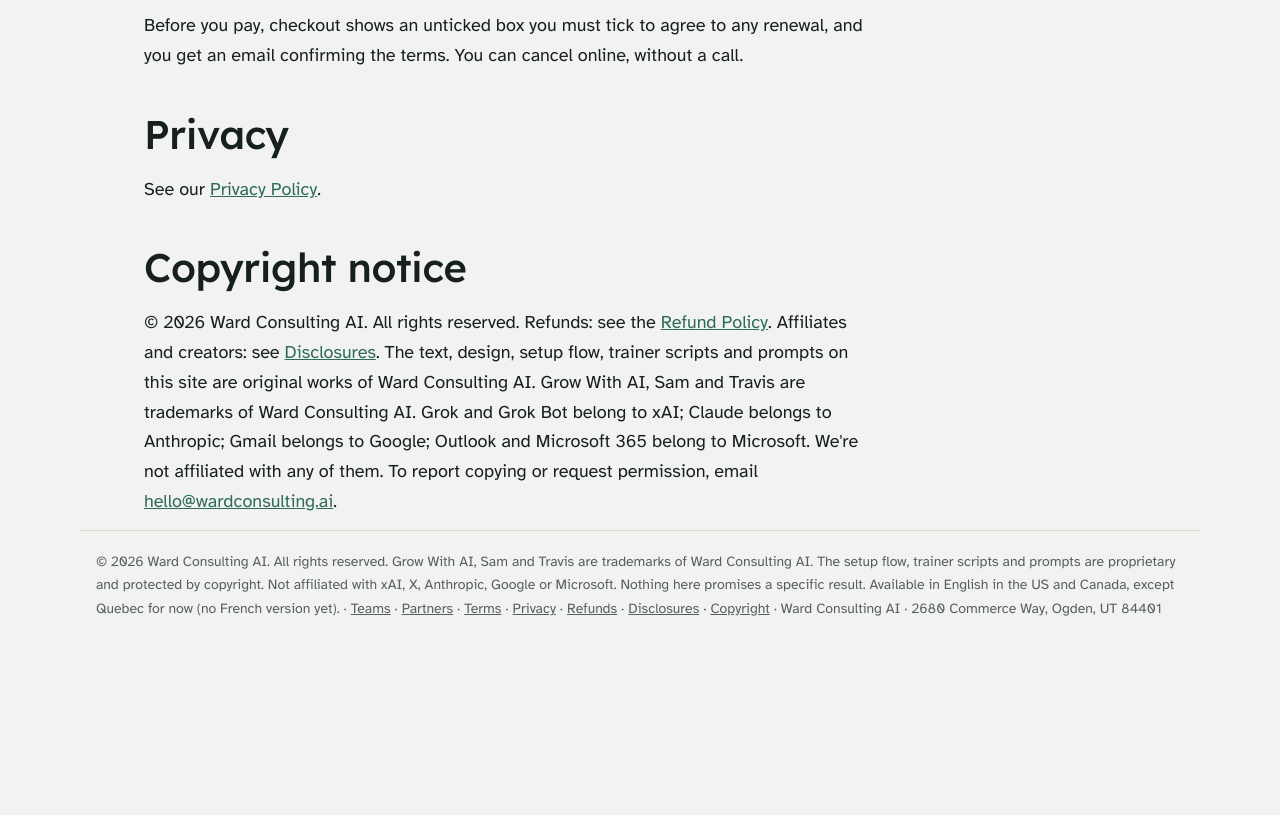
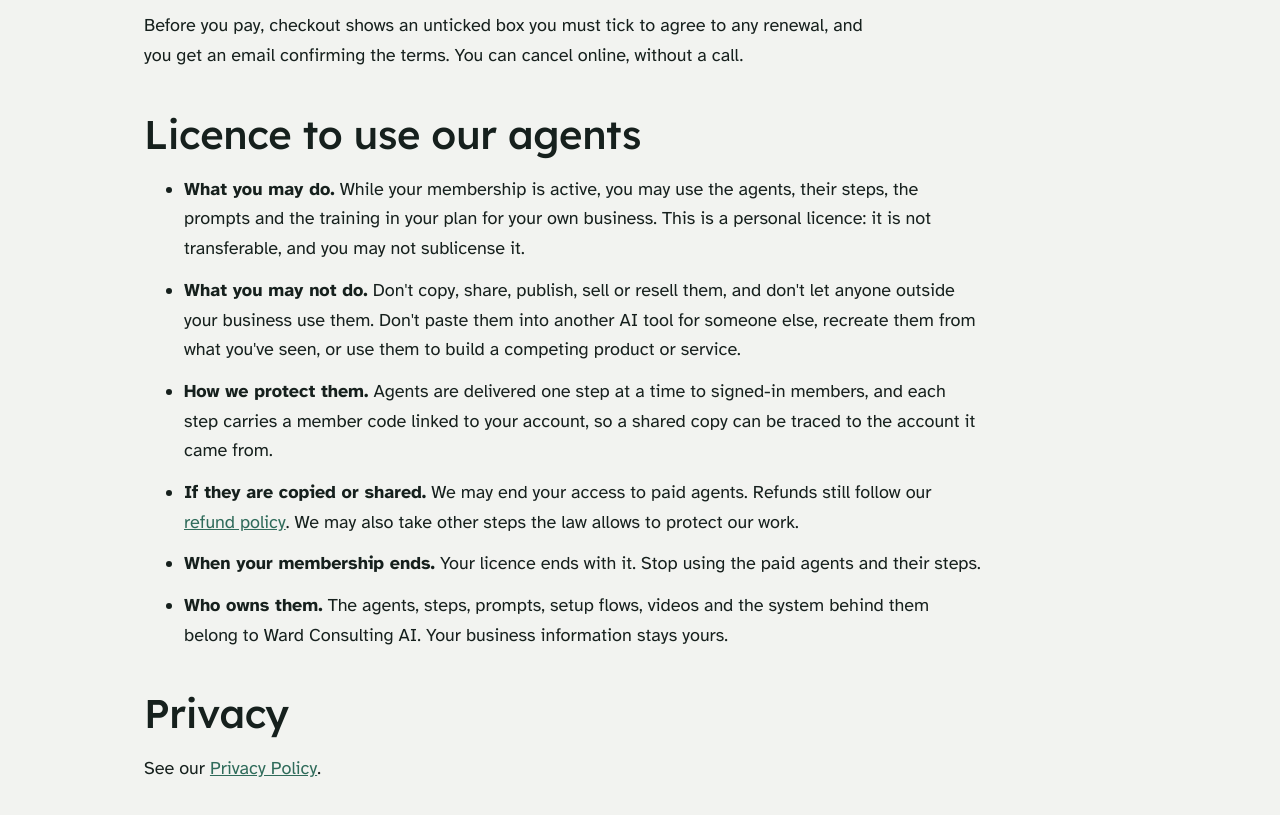
Before and after one commit to Zclear2327/grow-with-ai, a plain HTML site: page terms/index.html in a window 1280 px wide. Shown: the part 1969-2784 px from the top of the page. Before the commit the page ends 2627 px from the top, so only its background shows below. Drawn offline with Linux system fonts and the light colour scheme.

Commit message:
Terms: add Licence to use our agents (#68)
Chris, 2026-11-14: "Do all 4" (item 4).

Co-Authored-By: Claude <noreply@anthropic.com>
Claude-Session: https://claude.ai/code/session_01XVzjzn3HpzoShbYELDi22F

```diff
--- a/terms/index.html
+++ b/terms/index.html
@@ -33,10 +33,10 @@
 
   <main class="legal">
     <h1>Terms of Use</h1>
-    <p class="upd">Last updated: November 9, 2026</p>
+    <p class="upd">Last updated: November 15, 2026</p>
     <p>These terms cover the Grow With AI website and setup flow, run by Ward Consulting AI, Ogden, Utah (&ldquo;we&rdquo;). By using the site you agree to them.</p>
     <ol>
-      <li><b>What you get.</b> A free setup flow and a free email helper prompt. On the free setup, you use your own free Grok account (grok.com or the free Grok app); no seat on our Grok team is included. Paid packages have their own license, which you'll see before you buy.</li>
+      <li><b>What you get.</b> A free setup flow and a free email helper prompt. On the free setup, you use your own free Grok account (grok.com or the free Grok app); no seat on our Grok team is included. Paid plans come with the licence in <a href="#licence">Licence to use our agents</a> below.</li>
       <li id="team-seat"><b>Grok team seats (Pro and Elite add-on).</b>
         <ul>
           <li><b>Who can get one.</b> Only Pro and Elite members. Free and Starter don't include a seat.</li>
@@ -72,6 +72,15 @@
     <!-- R1 (CHOSEN by Chris 2026-10-28; was "$[49]" / "[30]" / "account page"): "After your included Pro months, Pro renews at $[49]/month unless you cancel. We'll email you [30] days before. Cancel anytime by emailing hello@wardconsulting.ai or from your account page; it takes effect at the end of the paid period." -->
     <!-- R2: "Pro ends after your included months. Nothing renews unless you choose to." -->
     <p>Before you pay, checkout shows an unticked box you must tick to agree to any renewal, and you get an email confirming the terms. You can cancel online, without a call.</p>
+    <h2 id="licence">Licence to use our agents</h2>
+    <ul>
+      <li><b>What you may do.</b> While your membership is active, you may use the agents, their steps, the prompts and the training in your plan for your own business. This is a personal licence: it is not transferable, and you may not sublicense it.</li>
+      <li><b>What you may not do.</b> Don't copy, share, publish, sell or resell them, and don't let anyone outside your business use them. Don't paste them into another AI tool for someone else, recreate them from what you've seen, or use them to build a competing product or service.</li>
+      <li><b>How we protect them.</b> Agents are delivered one step at a time to signed-in members, and each step carries a member code linked to your account, so a shared copy can be traced to the account it came from.</li>
+      <li><b>If they are copied or shared.</b> We may end your access to paid agents. Refunds still follow our <a href="../refund/">refund policy</a>. We may also take other steps the law allows to protect our work.</li>
+      <li><b>When your membership ends.</b> Your licence ends with it. Stop using the paid agents and their steps.</li>
+      <li><b>Who owns them.</b> The agents, steps, prompts, setup flows, videos and the system behind them belong to Ward Consulting AI. Your business information stays yours.</li>
+    </ul>
     <h2 id="privacy">Privacy</h2>
     <p>See our <a href="../privacy/">Privacy Policy</a>.</p>
 
```
